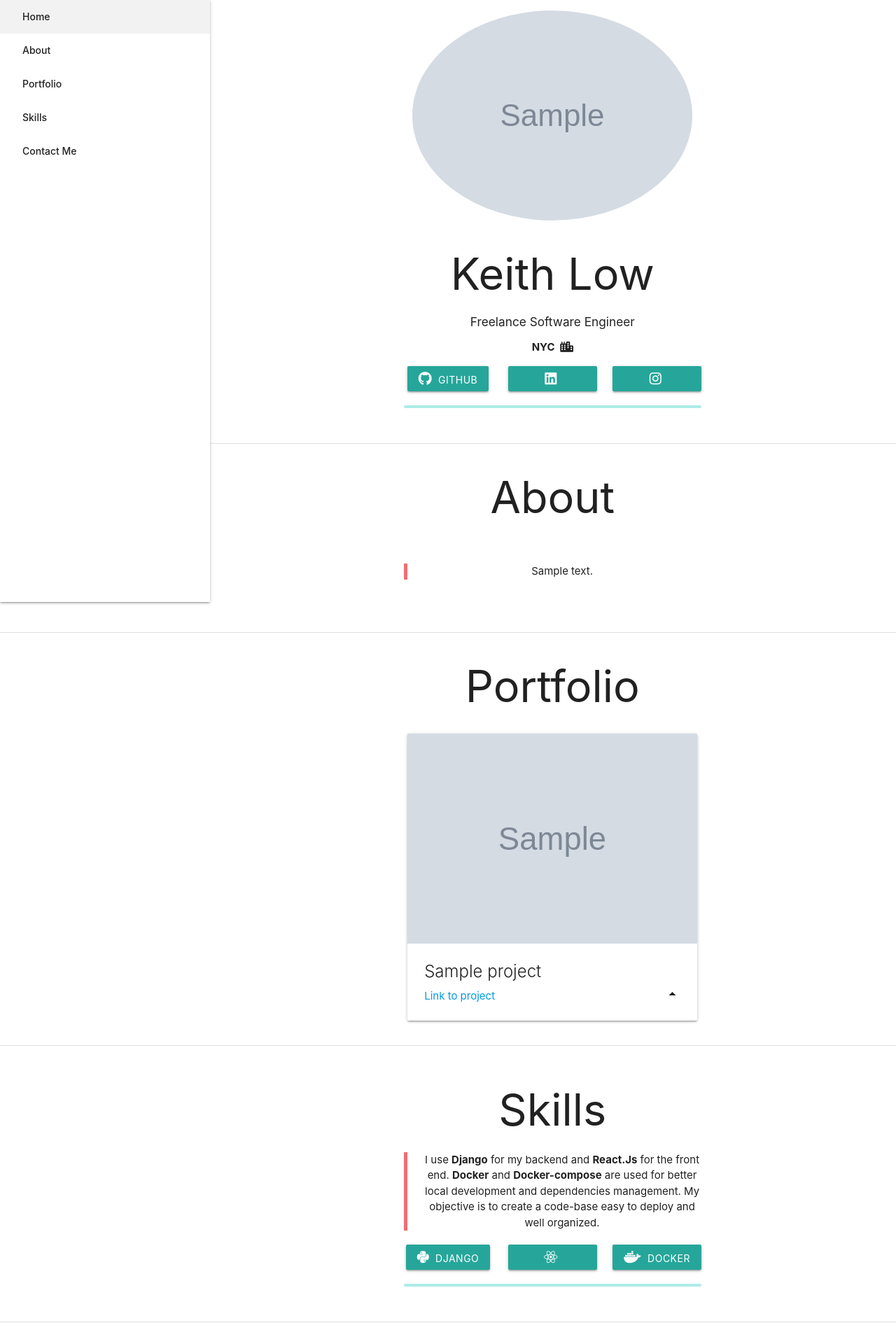
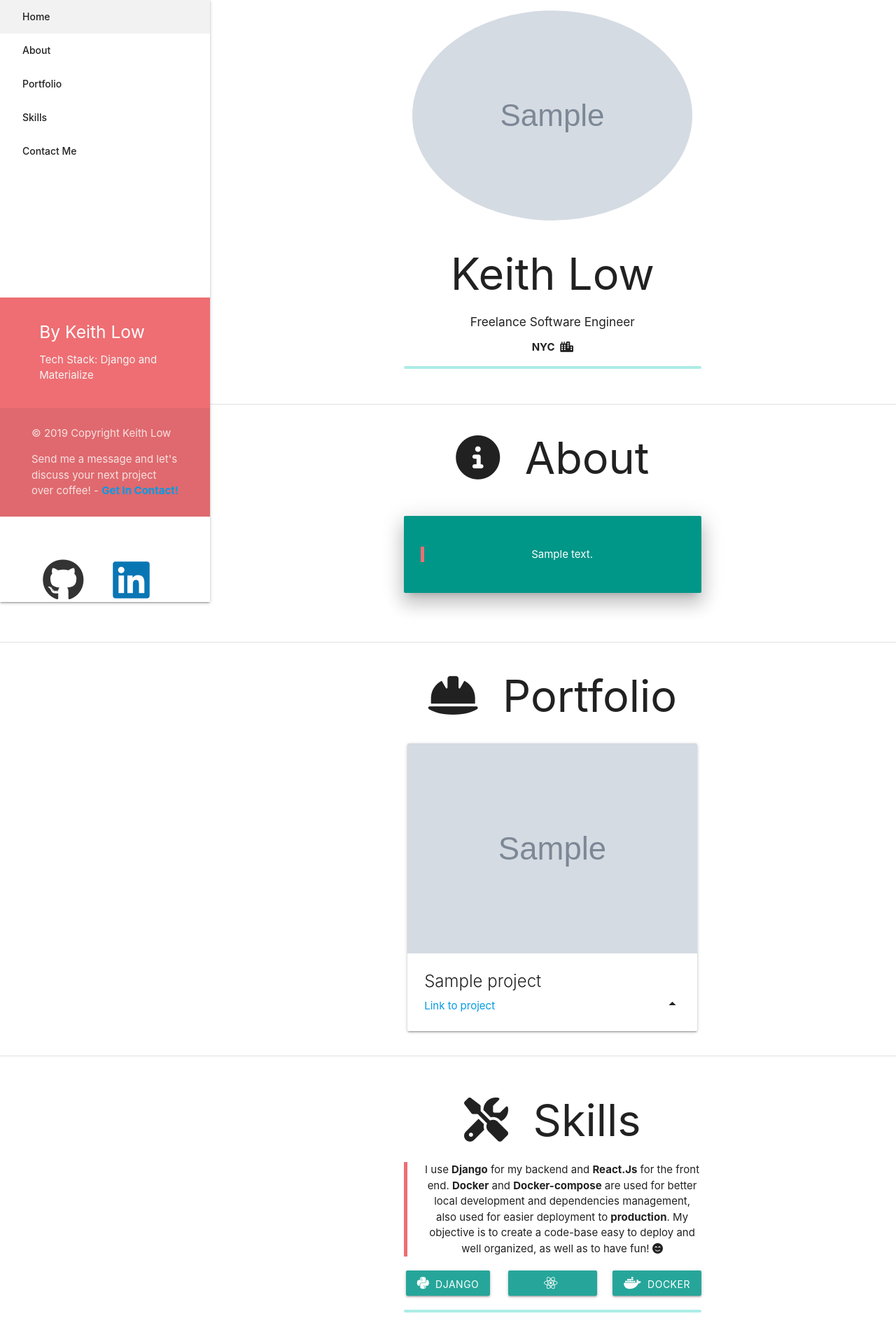
Before and after one commit to keithlowc/Portfolio, a Django app: page /home in a window 1280 px wide. Shown: the top 1920 px of the page at 70% size. Run offline with Django 3.2, Linux system fonts and the light colour scheme; tables that the repository leaves empty hold one stand-in row (values such as "Sample post"); grey boxes marked "Sample" are stand-in pictures; some libraries are stand-ins or nearby versions.

Commit message:
nicer ui

```diff
--- a/templates/base.html
+++ b/templates/base.html
@@ -7,6 +7,7 @@
         <!-- Compiled and minified CSS -->
         <link rel="stylesheet" href="https://cdnjs.cloudflare.com/ajax/libs/materialize/1.0.0/css/materialize.min.css">
         <link href="https://fonts.googleapis.com/icon?family=Material+Icons" rel="stylesheet">
+
         <meta name="viewport" content="width=device-width, initial-scale=1.0">
 
         <style>
@@ -28,7 +29,7 @@
     <body>
 
         <header>
-            <ul class="sidenav sidenav-fixed">
+            <ul class="sidenav sidenav-fixed" margin>
                 <li class="bold">
                     <a class="waves-effect waves-teal" href="#Intro">Home</a>
                 </li>
@@ -44,7 +45,35 @@
                 <li class="bold">
                     <a class="waves-effect waves-teal" href="#ContactMe">Contact Me</a>
                 </li>
+                <footer class="page-footer" style="margin-top: 61.5%">
+                    <div class="container">
+                        <div class="row">
+                            <div class="col s12 m12 l12">
+                                <h5 class="white-text">By Keith Low</h5>
+                                <p class="grey-text text-lighten-4">Tech Stack: Django and Materialize</p>
+                            </div>
+                        </div>
+                    </div>
+                    <div class="footer-copyright">
+                        <div class="container">
+                            <p>© 2019 Copyright Keith Low</p>
+                            <p>Send me a message and let's discuss your next project over coffee! - <b><a href="#ContactMe">Get In Contact!</a></b></p>
+                        </div>
+                    </div>
+                </footer>
+
+                <div class="row" style="margin-top: 20.5%">
+                    <div class="col s4 offset-s2">
+                        <a href={% url 'capture_github' %} class="change" style="color:#333"><i class="fab fa-github fa-4x change"></i></a>
+                    </div>
+                    <div class="col s4">
+                        <a href={% url 'capture_linkedin' %} class="change" style="color:#0976b4"><i class="fab fa-linkedin fa-4x change"></i></a>
+                    </div>
+                </div>
+
             </ul>
+
+
         </header>
 
         <main>
@@ -54,5 +83,6 @@
 
         <script src="https://cdnjs.cloudflare.com/ajax/libs/materialize/1.0.0/js/materialize.min.js"></script>
         <script src="https://kit.fontawesome.com/d04ebb9275.js"></script>
+
     </body>
 </html>
--- a/templates/intro.html
+++ b/templates/intro.html
@@ -19,24 +19,13 @@
                 {% endfor %} {% endcomment %}
 
 
-                <div class="section">
+                <div class="section scrollspy">
                     <img src= {{ data.profile_url }} alt="" id="profile_image" class="circle responsive-img mb-4">
 
                     <h1 class="waves-light">Keith Low</h1>
 
                     <h6>Freelance Software Engineer</h6>
                     <p><b>NYC&nbsp</b> <i class="fas fa-city"></i> </p>
-                    <div class="row">
-                        <div class="col s4">
-                            <a href={% url 'capture_github' %} class="waves-effect waves-light btn"><i class="fab fa-github fa-4x"></i>&nbsp GitHub</a>
-                        </div>
-                        <div class="col s4">
-                            <a href={% url 'capture_linkedin' %} class="waves-effect waves-light btn"><i class="fab fa-linkedin fa-4x"></i>&nbsp Linkedin</a>
-                        </div>
-                        <div class="col s4">
-                            <a href={% url 'capture_instagram' %} class="waves-effect waves-light btn"><i class="fab fa-instagram fa-4x"></i>&nbsp Instagram</a>
-                        </div>
-                    </div>
 
                     <div class="progress">
                         <div class=""></div>
@@ -51,16 +40,16 @@
     <div id="About" class="container">
         <div class="row">
             <div class="col s12 m6 offset-m3 l6 offset-l5 center-align">
-            <h1>About</h1>
+            <h1><i class="fas fa-info-circle"></i>&nbsp About</h1>
 
                 <div class="section">
                     <div class="row">
                         <div class="col s12 m12 l12">
-                                {% comment %} <div class="card-panel teal lighten-3 z-depth-4"> {% endcomment %}
+                                <div class="card-panel teal z-depth-4">
                                 <blockquote>
-                                    {{ data.about }}
+                                    <p style="color:white">{{ data.about }}<p>
                                 </blockquote>
-                                {% comment %} </div> {% endcomment %}
+                                </div>
                         </div>
                     </div>
                 </div>
@@ -73,7 +62,7 @@
     <div id="Portfolio" class="container">
         <div class="row">
             <div class="col s12 m12 l12 offset-l2">
-            <h1 class="center-align">Portfolio</h1>
+            <h1 class="center-align"><i class="fas fa-hard-hat"></i>&nbsp Portfolio</h1>
 
             {% for project in portfolio %}
                 {% if portfolio_size == 1 %}
@@ -109,13 +98,13 @@
         <div class="row">
             <div class="col s12 m6 offset-m3 l6 offset-l5 center-align">
                 <div class="section scrollspy">
-                    <h1>Skills</h1>
+                    <h1><i class="fas fa-tools"></i>&nbsp Skills</h1>
                     <blockquote>
                         I use <b class="bold">Django</b> for my backend and <b class="bold">React.Js</b> for the front end. <b class="bold">Docker</b> and <b class="bold">Docker-compose</b> are used
-                        for better local development and dependencies management. My objective is to create a code-base easy to deploy
-                        and well organized.
+                        for better local development and dependencies management, also used for easier deployment to <b>production</b>. My objective is to create a code-base easy to deploy
+                        and well organized, as well as to have fun! <i class="fas fa-smile-beam"></i>
                     </blockquote>
-                    <div class="row pt-4">
+                    <div class="row">
                         <div class="col s4">
                             <a href="" class="waves-effect waves-light btn"><i class="fab fa-python"></i>&nbsp Django</a>
                         </div>
@@ -138,18 +127,20 @@
         <div class="row">
             <div class="col s12 m6 offset-m3 l6 offset-l5 center-align">
                 <div class="section scrollspy">
-                    <h1>Contact me</h1>
-                    <blockquote>
-                        Send me a message and let's discuss your next project over coffee!
-                    </blockquote>
 
                 {% load crispy_forms_tags %}
-                <div class="row">
+                <div class="row z-depth-2">
+                    <div class="row" style="padding-top:5%">
+                        <div class="col s12 m12 l12">
+                            <h1><i class="far fa-envelope-open"></i> &nbsp Contact</h1>
+                        </div>
+                    </div>
+
                     <form class="col s12" method="POST">
                         {% csrf_token %}
                         <div class="row">
                             <div class="input-field col s6">
-                                {{ form.full_name|as_crispy_field}}
+                                {{ form.name|as_crispy_field}}
                             </div>
                             <div class="input-field col s6">
                                 {{ form.email|as_crispy_field}}
@@ -162,10 +153,10 @@
                         </div>
                         <div class="row">
                             <div class="input-field col s12">
-                                {{ form.contact_message|as_crispy_field}}
+                                {{ form.message|as_crispy_field}}
                             </div>
                         </div>
-                        <button class="btn waves-effect waves-light" type="submit" name="action">Shoot me a message!
+                        <button class="btn waves-effect waves-light" type="submit" name="action">Shoot Me a Message!
                             <i class="material-icons right">send</i>
                         </button>
                     </form>
--- a/work/forms.py
+++ b/work/forms.py
@@ -5,4 +5,4 @@ from .models import Contacts
 class AddContactsForm(forms.ModelForm):
     class Meta:
         model = Contacts
-        fields = ['full_name','email','subject','contact_message']
+        fields = ['name', 'email', 'subject', 'message']
--- a/work/models.py
+++ b/work/models.py
@@ -26,10 +26,10 @@ Model created to manage the contact information of people
 when they send me a message.
 '''
 class Contacts(models.Model):
-    full_name = models.CharField(max_length=100, blank=False, null=False)
+    name = models.CharField(max_length=100, blank=False, null=False)
     email = models.CharField(max_length=100, blank=False, null=False)
     subject = models.CharField(max_length=150, blank=False, null=False)
-    contact_message = models.TextField(max_length=450, blank=False, null=False)
+    message = models.TextField(max_length=450, blank=False, null=False)
 
     class Meta:
         verbose_name = 'Contacts'
--- a/work/urls.py
+++ b/work/urls.py
@@ -16,7 +16,7 @@ Including another URLconf
 from django.contrib import admin
 from django.urls import path, include
 
-from .views import redirect_to_site, show_site, capture_github, capture_linkedin, capture_instagram
+from .views import redirect_to_site, show_site, capture_github, capture_linkedin
 
 urlpatterns = [
     path('', redirect_to_site, name='redirect_to_site'),
@@ -25,5 +25,4 @@ urlpatterns = [
     # Paths for Analytics
     path('github', capture_github, name='capture_github'),
     path('linkedin', capture_linkedin, name='capture_linkedin'),
-    path('instagram', capture_instagram, name='capture_instagram'),
 ]
--- a/work/views.py
+++ b/work/views.py
@@ -62,7 +62,3 @@ def capture_github(requests):
 
 def capture_linkedin(requests):
     return HttpResponseRedirect('https://www.linkedin.com/in/keithlowc/')
-
-
-def capture_instagram(requests):
-    return HttpResponseRedirect('https://instagram.com/keithlwc')
```
Also changed, not shown: work/migrations/0009_auto_20190816_2021.py (added), work/migrations/0010_auto_20190816_2022.py (added).
